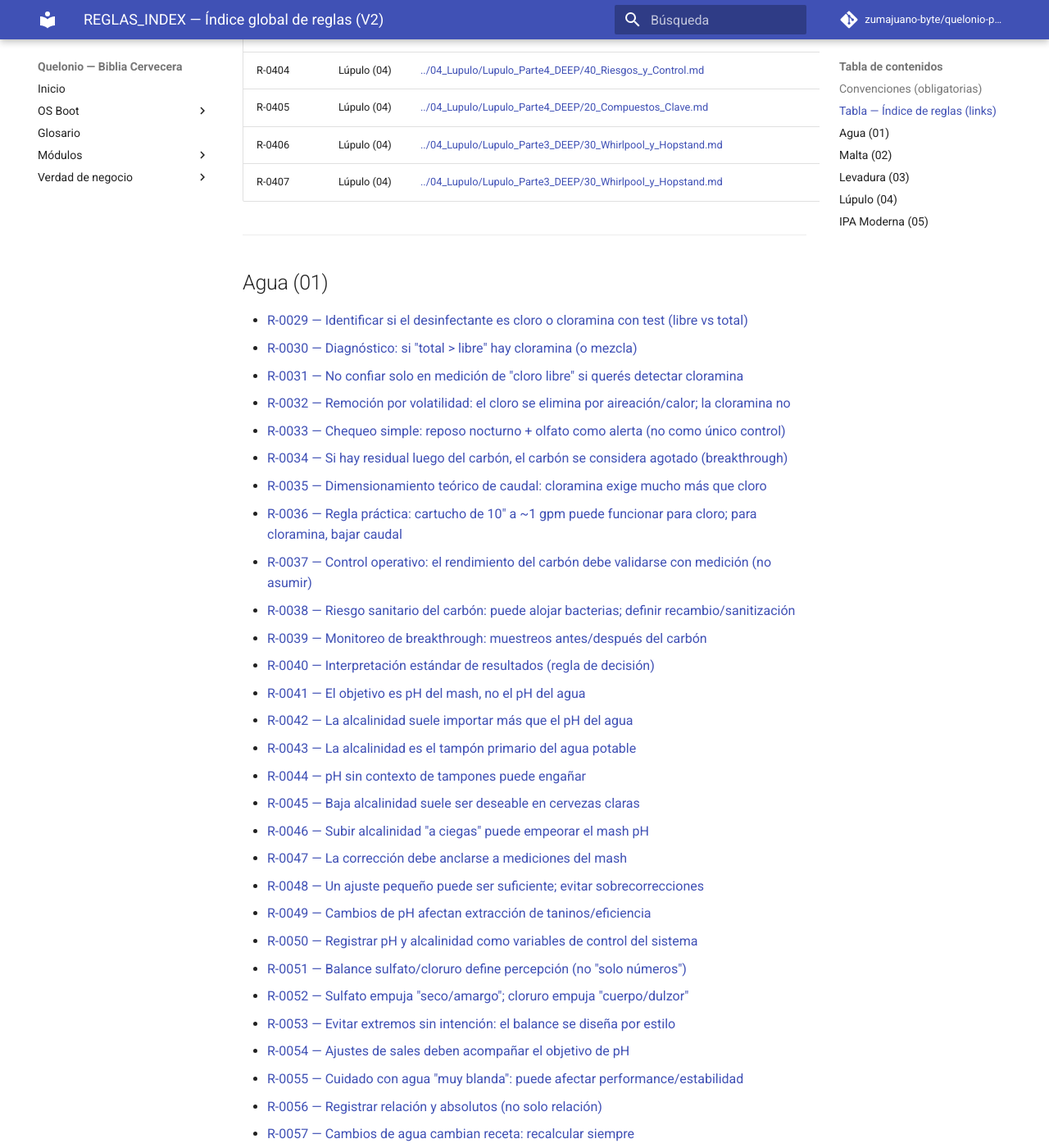
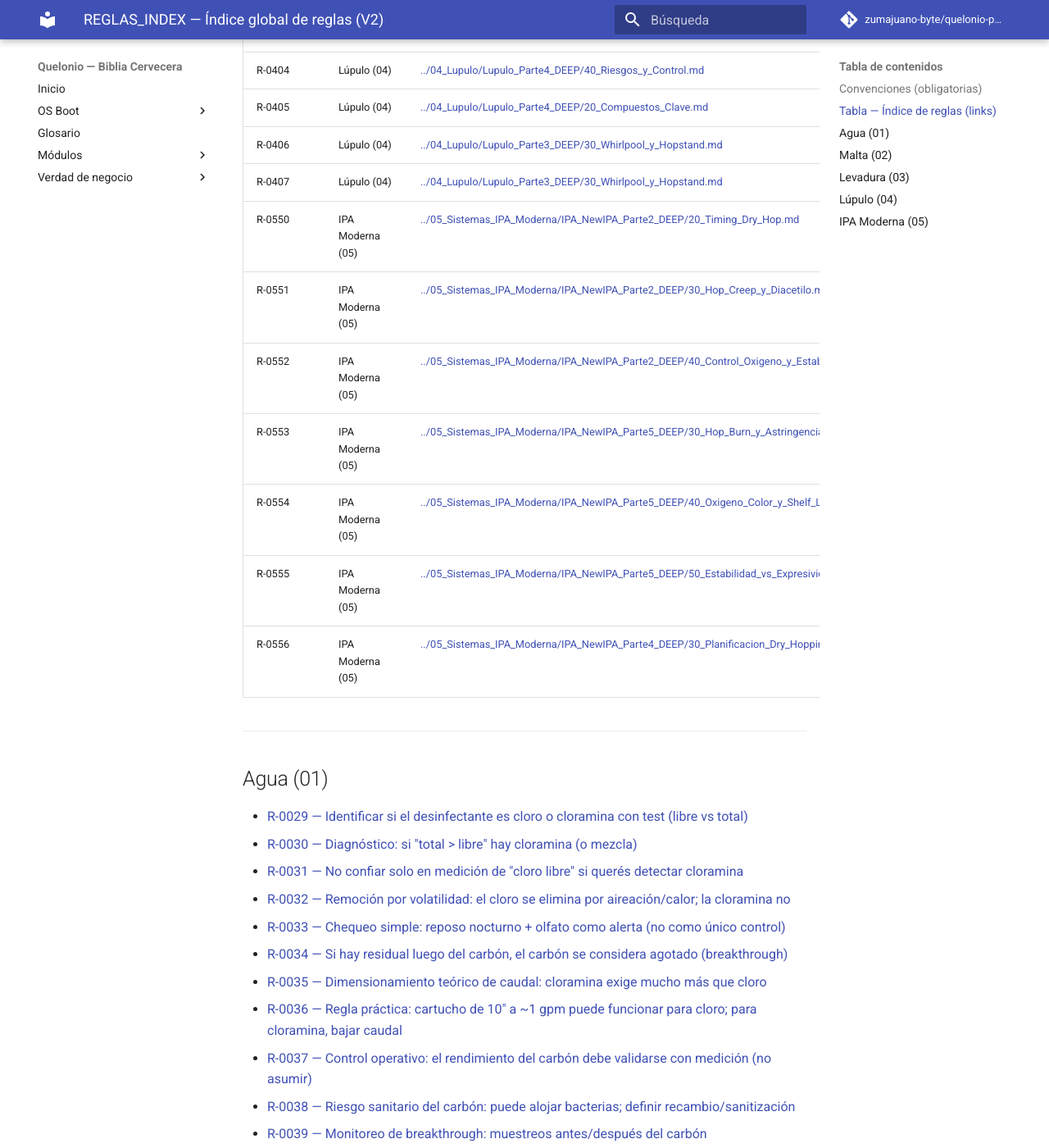
Before and after one commit to zumajuano-byte/quelonio-pages-v2, an MkDocs documentation site: the page built from docs/99_Indice_y_Mapas/REGLAS_INDEX.md, in a window 1280 px wide and 1400 px high, scrolled down 7202 px. Shown: the whole window at 82% size. Built offline with MkDocs 1.6.1 and Material for MkDocs 9.7.7, drawn with Linux system fonts in a browser that asks for light colours; comment, search, counter and statistics services are not loaded.

Commit message:
docs: fix REGLAS_INDEX table traceability (add R-0550..R-0556)

```diff
--- a/docs/99_Indice_y_Mapas/REGLAS_INDEX.md
+++ b/docs/99_Indice_y_Mapas/REGLAS_INDEX.md
@@ -137,6 +137,13 @@ Este archivo es el **índice maestro** de reglas `R-XXXX` y su trazabilidad.
 | R-0405 | Lúpulo (04) | [../04_Lupulo/Lupulo_Parte4_DEEP/20_Compuestos_Clave.md](../04_Lupulo/Lupulo_Parte4_DEEP/20_Compuestos_Clave.md) |
 | R-0406 | Lúpulo (04) | [../04_Lupulo/Lupulo_Parte3_DEEP/30_Whirlpool_y_Hopstand.md](../04_Lupulo/Lupulo_Parte3_DEEP/30_Whirlpool_y_Hopstand.md) |
 | R-0407 | Lúpulo (04) | [../04_Lupulo/Lupulo_Parte3_DEEP/30_Whirlpool_y_Hopstand.md](../04_Lupulo/Lupulo_Parte3_DEEP/30_Whirlpool_y_Hopstand.md) |
+| R-0550 | IPA Moderna (05) | [../05_Sistemas_IPA_Moderna/IPA_NewIPA_Parte2_DEEP/20_Timing_Dry_Hop.md](../05_Sistemas_IPA_Moderna/IPA_NewIPA_Parte2_DEEP/20_Timing_Dry_Hop.md) |
+| R-0551 | IPA Moderna (05) | [../05_Sistemas_IPA_Moderna/IPA_NewIPA_Parte2_DEEP/30_Hop_Creep_y_Diacetilo.md](../05_Sistemas_IPA_Moderna/IPA_NewIPA_Parte2_DEEP/30_Hop_Creep_y_Diacetilo.md) |
+| R-0552 | IPA Moderna (05) | [../05_Sistemas_IPA_Moderna/IPA_NewIPA_Parte2_DEEP/40_Control_Oxigeno_y_Estabilidad.md](../05_Sistemas_IPA_Moderna/IPA_NewIPA_Parte2_DEEP/40_Control_Oxigeno_y_Estabilidad.md) |
+| R-0553 | IPA Moderna (05) | [../05_Sistemas_IPA_Moderna/IPA_NewIPA_Parte5_DEEP/30_Hop_Burn_y_Astringencia.md](../05_Sistemas_IPA_Moderna/IPA_NewIPA_Parte5_DEEP/30_Hop_Burn_y_Astringencia.md) |
+| R-0554 | IPA Moderna (05) | [../05_Sistemas_IPA_Moderna/IPA_NewIPA_Parte5_DEEP/40_Oxigeno_Color_y_Shelf_Life.md](../05_Sistemas_IPA_Moderna/IPA_NewIPA_Parte5_DEEP/40_Oxigeno_Color_y_Shelf_Life.md) |
+| R-0555 | IPA Moderna (05) | [../05_Sistemas_IPA_Moderna/IPA_NewIPA_Parte5_DEEP/50_Estabilidad_vs_Expresividad.md](../05_Sistemas_IPA_Moderna/IPA_NewIPA_Parte5_DEEP/50_Estabilidad_vs_Expresividad.md) |
+| R-0556 | IPA Moderna (05) | [../05_Sistemas_IPA_Moderna/IPA_NewIPA_Parte4_DEEP/30_Planificacion_Dry_Hopping.md](../05_Sistemas_IPA_Moderna/IPA_NewIPA_Parte4_DEEP/30_Planificacion_Dry_Hopping.md) |
 
 ---
 
```
